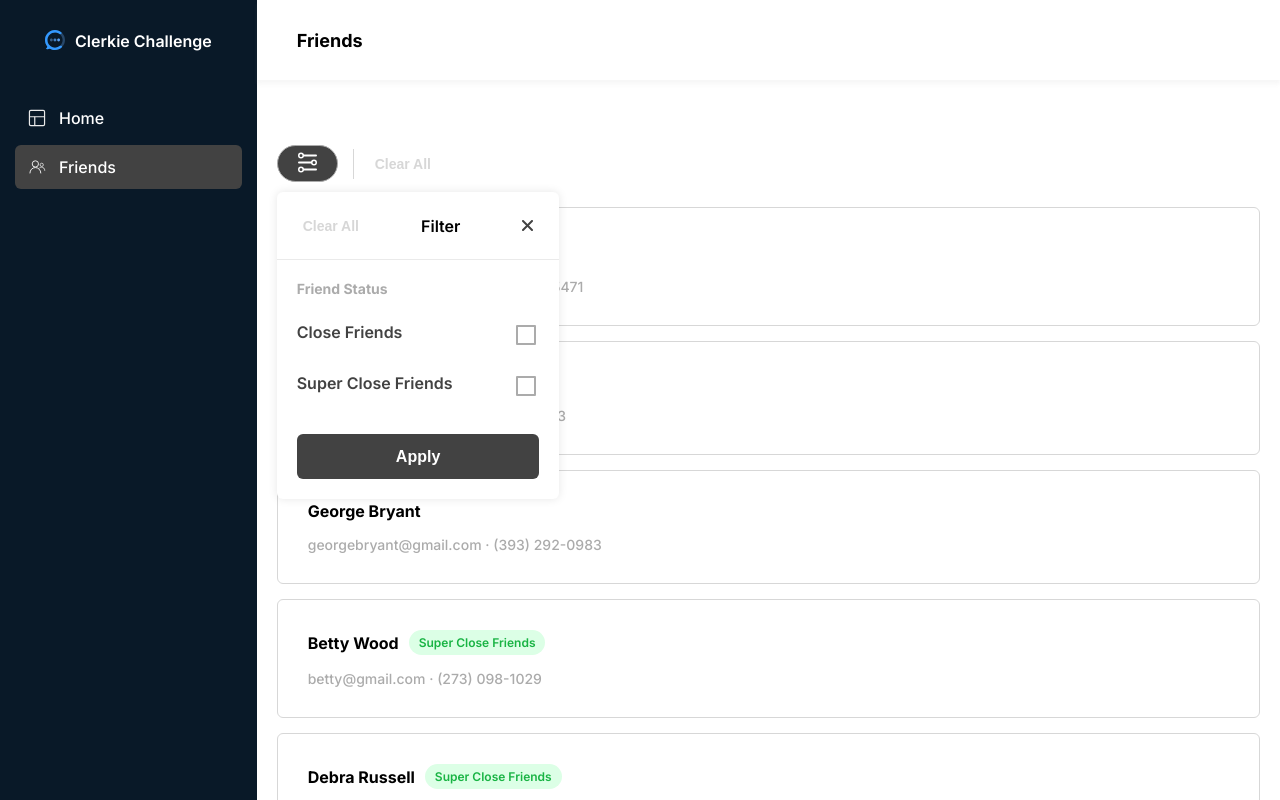
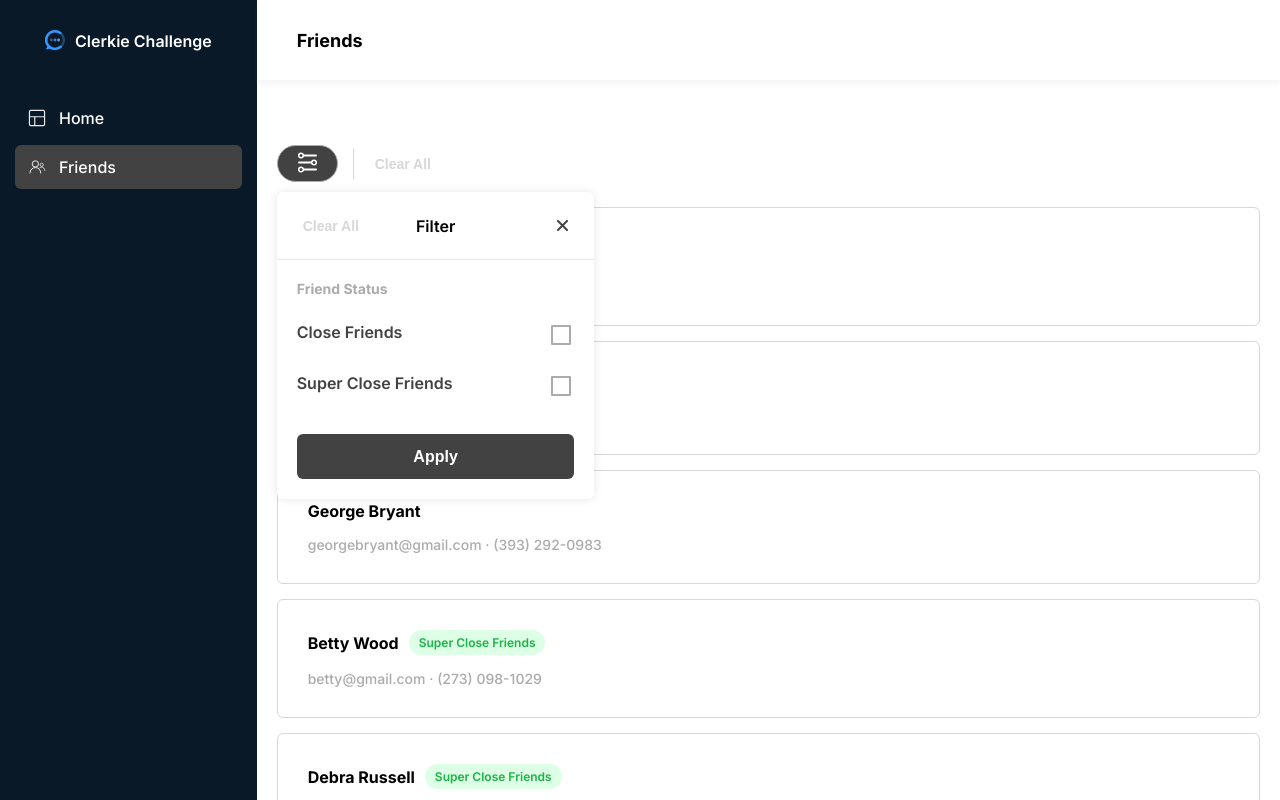
Before and after one commit to jpreston-alt/friends-challenge, a Next.js app: page /friends in a window 1280 px wide. Both pictures are taken after a click on the button 307 px from the left and 163 px from the top of the page. Shown: the top 800 px of the page. Built offline with nearby package versions, Linux system fonts and the light colour scheme.

Commit message:
fix spacing in form header

```diff
--- a/components/Button/Button.module.css
+++ b/components/Button/Button.module.css
@@ -3,12 +3,6 @@
   border-radius: var(--border-radius);
   cursor: pointer;
   font-weight: 600;
-}
-
-.button:disabled {
-  color: var(--gray_400);
-  background: none;
-  cursor: not-allowed;
 }
 
 .icon {
@@ -63,3 +57,9 @@
 .text:hover {
   background: var(--hover_light);
 }
+
+.button:disabled {
+  color: var(--gray_400);
+  background: none;
+  cursor: not-allowed;
+}
--- a/components/Checkbox/Checkbox.js
+++ b/components/Checkbox/Checkbox.js
@@ -5,11 +5,9 @@ import styles from "./Checkbox.module.css";
 
 const Checkbox = ({ text, value, checked, onChange }) => (
   <div className={styles.container}>
-    <label htmlFor="vehicle1">
-      <Text variant="label" className={styles.label}>
-        {text}
-      </Text>
-    </label>
+    <Text variant="label" className={styles.label} htmlFor={text}>
+      {text}
+    </Text>
     <input
       type="checkbox"
       id={text}
--- a/components/Checkbox/Checkbox.module.css
+++ b/components/Checkbox/Checkbox.module.css
@@ -2,7 +2,7 @@
   display: flex;
   justify-content: space-between;
   margin-top: var(--spacing_5);
-  gap: var(--spacing_12);
+  gap: var(--spacing_19);
 }
 
 .checkbox {
--- a/components/FilterForm/FilterForm.js
+++ b/components/FilterForm/FilterForm.js
@@ -32,15 +32,19 @@ const FilterForm = ({ toggleShowForm, addFilters, filters }) => {
   return (
     <div className={styles.container}>
       <div className={styles.title_container}>
+        <div className={styles.title_item_1}>
           <Button variant="text" onClick={handleClear} disabled={disableClear}>
             Clear All
           </Button>
-        <Text variant="h3" className={styles.title}>
-          Filter
-        </Text>
+        </div>
+        <div className={styles.title_item_2}>
+          <Text variant="h3">Filter</Text>
+        </div>
+        <div className={styles.title_item_3}>
           <Button variant="text" onClick={toggleShowForm}>
             <CloseIcon />
           </Button>
+        </div>
       </div>
       <Text variant="h5" color="secondary" className={styles.form_title}>
         Friend Status
--- a/components/FilterForm/FilterForm.module.css
+++ b/components/FilterForm/FilterForm.module.css
@@ -14,8 +14,23 @@
   padding: var(--spacing_3) var(--spacing_4);
 }
 
-.title {
-  margin: 0;
+.title_item {
+  width: 33.33%;
+}
+
+.title_item_1 {
+  composes: title_item;
+  text-align: left;
+}
+
+.title_item_2 {
+  composes: title_item;
+  text-align: center;
+}
+
+.title_item_3 {
+  composes: title_item;
+  text-align: right;
 }
 
 .form_title {
--- a/components/Text/Text.module.css
+++ b/components/Text/Text.module.css
@@ -9,6 +9,7 @@
 }
 
 .h3 {
+  margin: 0;
   font-size: 16px;
   font-weight: 600;
 }
--- a/styles/globals.css
+++ b/styles/globals.css
@@ -42,6 +42,14 @@
   --spacing_10: 50px;
   --spacing_11: 55px;
   --spacing_12: 60px;
+  --spacing_13: 65px;
+  --spacing_14: 70px;
+  --spacing_15: 75px;
+  --spacing_16: 80px;
+  --spacing_17: 85px;
+  --spacing_18: 90px;
+  --spacing_19: 95px;
+  --spacing_20: 100px;
 
   /* height */
   --navbar-height: 80px;
```
Also changed, not shown: 1 other file (tests, documents, lock files or other folders). Lines whose indentation alone changed are shown as unchanged.
